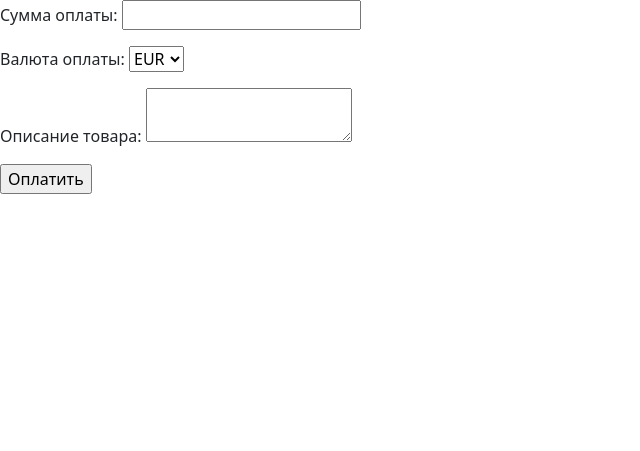
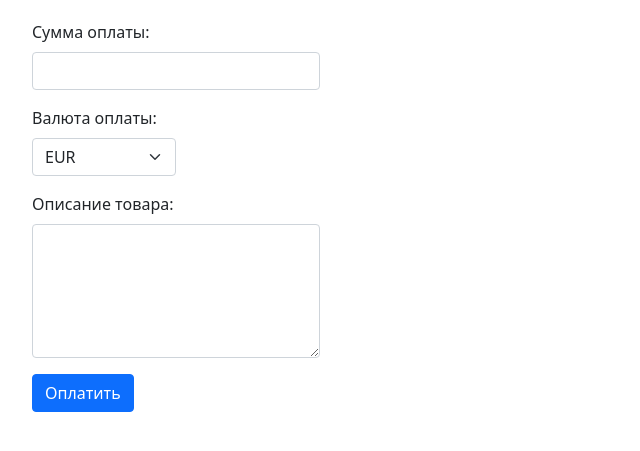
Before and after one commit to alexey-luhinin/Involve_test_task, a Flask app: page / in a window 1280 px wide. Shown: the top 451 px of the page, without its empty margins (0-640 px from the left). Run offline with Flask 2, Linux system fonts and the light colour scheme; parts of the project's set-up code (start-up, migrations or seed data) failed here and were passed over.

Commit message:
Added bootstrap classes

```diff
--- a/templates/index.html
+++ b/templates/index.html
@@ -3,20 +3,35 @@
     <title>Pay</title>
 {% endblock %}
 {% block body %}
-    <form action="#" method="POST" name="pay" id="pay">
-        <p>
-            {{ form.amount.label }}
-            {{ form.amount }}
-        </p>
-        <p>
-            {{ form.currency.label }}
-            {{ form.currency }}
-        </p>
-        <p>
-            {{ form.description.label }}
-            {{ form.description }}
-        </p>
+    <form method="POST" name="form" id="form" class="form-pay row">
+        <div class="form-group mb-3">
+            <div class="col-md-6">
+                {{ form.amount.label(class="form-label") }}
+                {{ form.amount(class="form-control") }}
+                {% if form.amount.errors %}
+                    <ul class="errors">
+                        {% for error in form.amount.errors %}
+                            <li>{{ error }}</li>
+                        {% endfor %}
+                    </ul>
+                {% endif %}
+            </div>
+        </div>
+        <div class="form-group mb-3">
+            <div class="col-md-3">
+                {{ form.currency.label(class="form-label") }}
+                {{ form.currency(class="form-select") }}
+            </div>
+        </div>
+        <div class="form-group mb-3">
+            <div class="col-md-6">
+                {{ form.description.label(class="form-label") }}
+                {{ form.description(class="form-control", rows="5") }}
+            </div>
+        </div>
 
-        <input type="submit" value="Оплатить">
+        <div class="form-group">
+            {{ form.submit(class="btn btn-primary") }}
+        </div>
     </form>
 {% endblock %}
```
